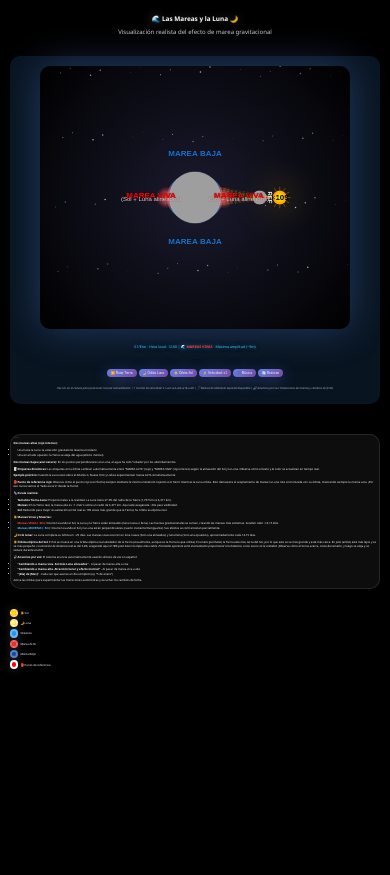
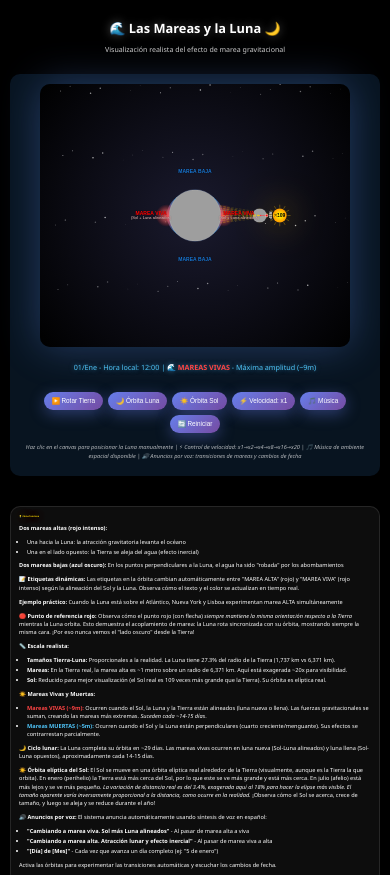
Before and after one commit to ev3c/mareas-luna, a plain HTML site: page index.html in a window 390 px wide. Shown: the top 875 px of the page. Drawn offline with Linux system fonts and the light colour scheme.

Commit message:
size 40%

```diff
--- a/index.html
+++ b/index.html
@@ -212,13 +212,13 @@
         }
 
         @media (max-width: 480px) {
-            /* Todos los textos al 20% del tamaño PC */
+            /* Todos los textos al 40% del tamaño PC */
             h1 {
-                font-size: 0.4em; /* 20% de 2em */
+                font-size: 0.8em; /* 40% de 2em */
             }
 
             .subtitle {
-                font-size: 0.22em; /* 20% de 1.1em */
+                font-size: 0.44em; /* 40% de 1.1em */
             }
 
             .canvas-container {
@@ -226,59 +226,61 @@
             }
 
             button {
-                padding: 2px 4px; /* Ajustado proporcionalmente */
-                font-size: 3.2px; /* 20% de 16px */
+                padding: 5px 8px; /* Ajustado al tamaño del texto */
+                font-size: 6.4px; /* 40% de 16px */
             }
 
             .controls {
-                gap: 2px; /* Reducido proporcionalmente */
+                gap: 5px;
             }
 
             .instruction {
-                font-size: 2.8px; /* 20% de 14px */
+                font-size: 5.6px; /* 40% de 14px */
+                line-height: 1.6;
             }
 
             .time-display {
-                font-size: 3.6px; /* 20% de 18px */
+                font-size: 7.2px; /* 40% de 18px */
             }
 
             .info-box {
-                font-size: 2.8px; /* 20% de 14px base */
-                padding: 2.4px; /* 20% de 12px */
+                font-size: 5.6px; /* 40% de 14px */
+                padding: 8px;
             }
 
             .info-box h3 {
-                font-size: 0.2em; /* 20% del tamaño base */
+                font-size: 0.4em; /* 40% del tamaño base */
             }
 
             .info-box p {
-                font-size: 2.8px;
+                font-size: 5.6px;
+                line-height: 1.5;
             }
 
             .info-box ul {
-                font-size: 2.8px;
-                padding-left: 4px; /* 20% de 20px */
+                font-size: 5.6px;
+                padding-left: 8px; /* 40% de 20px */
             }
 
             .info-box li {
-                font-size: 2.8px;
-                margin-bottom: 1px;
+                font-size: 5.6px;
+                margin-bottom: 2px;
             }
 
             .legend {
                 grid-template-columns: 1fr;
-                gap: 2px; /* 20% de 8px */
-                font-size: 2.8px; /* 20% de 14px */
+                gap: 5px;
+                font-size: 5.6px; /* 40% de 14px */
             }
 
             .legend-item {
-                font-size: 2.8px;
-                gap: 2px;
+                font-size: 5.6px;
+                gap: 4px;
             }
 
             .legend-color {
-                width: 4.4px; /* 20% de 22px */
-                height: 4.4px;
+                width: 8.8px; /* 40% de 22px */
+                height: 8.8px;
             }
         }
     </style>
@@ -411,7 +413,7 @@
                 canvasWidth = Math.min(containerWidth, 360);
                 canvasHeight = canvasWidth * 0.85; // Relación más cuadrada
                 scale = canvasWidth / 1200;
-                textScale = scale * 0.5; // Texto 50% más pequeño en móviles
+                textScale = scale * 0.4; // Texto 40% del tamaño PC en móviles
             } else if (window.innerWidth <= 768) {
                 // Tablet/Móvil
                 canvasWidth = Math.min(containerWidth, 600);
@@ -579,7 +581,7 @@
             ctx.stroke();
 
             // Etiqueta
-            ctx.font = `bold ${Math.max(9 * textScale, 6)}px Arial`;
+            ctx.font = `bold ${Math.max(9 * textScale, 4)}px Arial`;
             ctx.fillStyle = '#ffffff';
             ctx.textAlign = 'center';
             ctx.shadowColor = 'rgba(0, 0, 0, 0.9)';
@@ -651,7 +653,7 @@
 
             // Texto "×109" dentro del Sol (tamaño de fuente ajustado)
             ctx.shadowBlur = 0;
-            ctx.font = `bold ${Math.max(Math.round(16 * sizeScale * textScale), 8)}px Arial`;
+            ctx.font = `bold ${Math.max(Math.round(16 * sizeScale * textScale), 5)}px Arial`;
             ctx.fillStyle = '#000000';
             ctx.textAlign = 'center';
             ctx.textBaseline = 'middle';
@@ -813,8 +815,8 @@
         }
 
         function drawLabels(isSpringTide) {
-            const fontSize = Math.max(16 * textScale, 8);
-            const smallFontSize = Math.max(12 * textScale, 6);
+            const fontSize = Math.max(16 * textScale, 5);
+            const smallFontSize = Math.max(12 * textScale, 4);
 
             ctx.font = `bold ${fontSize}px Arial`;
             ctx.textAlign = 'center';
```
